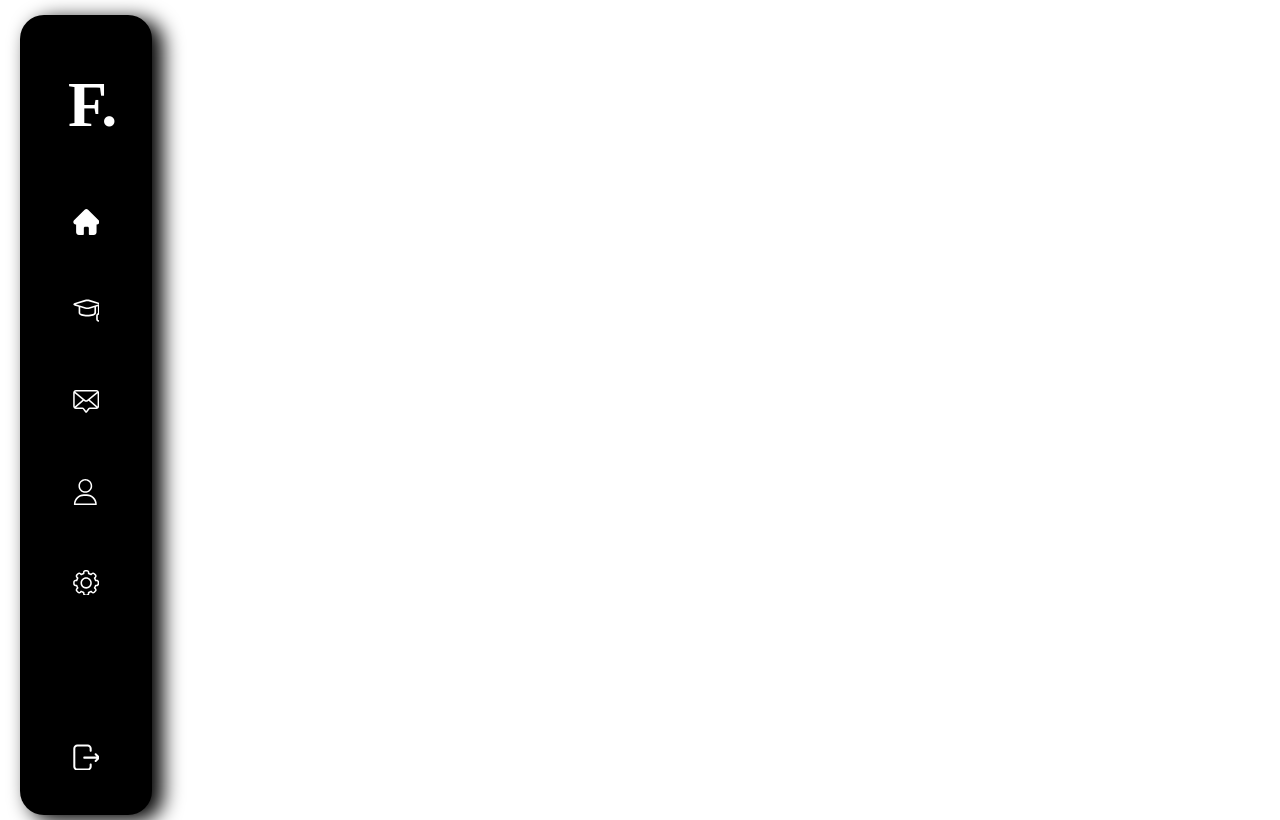
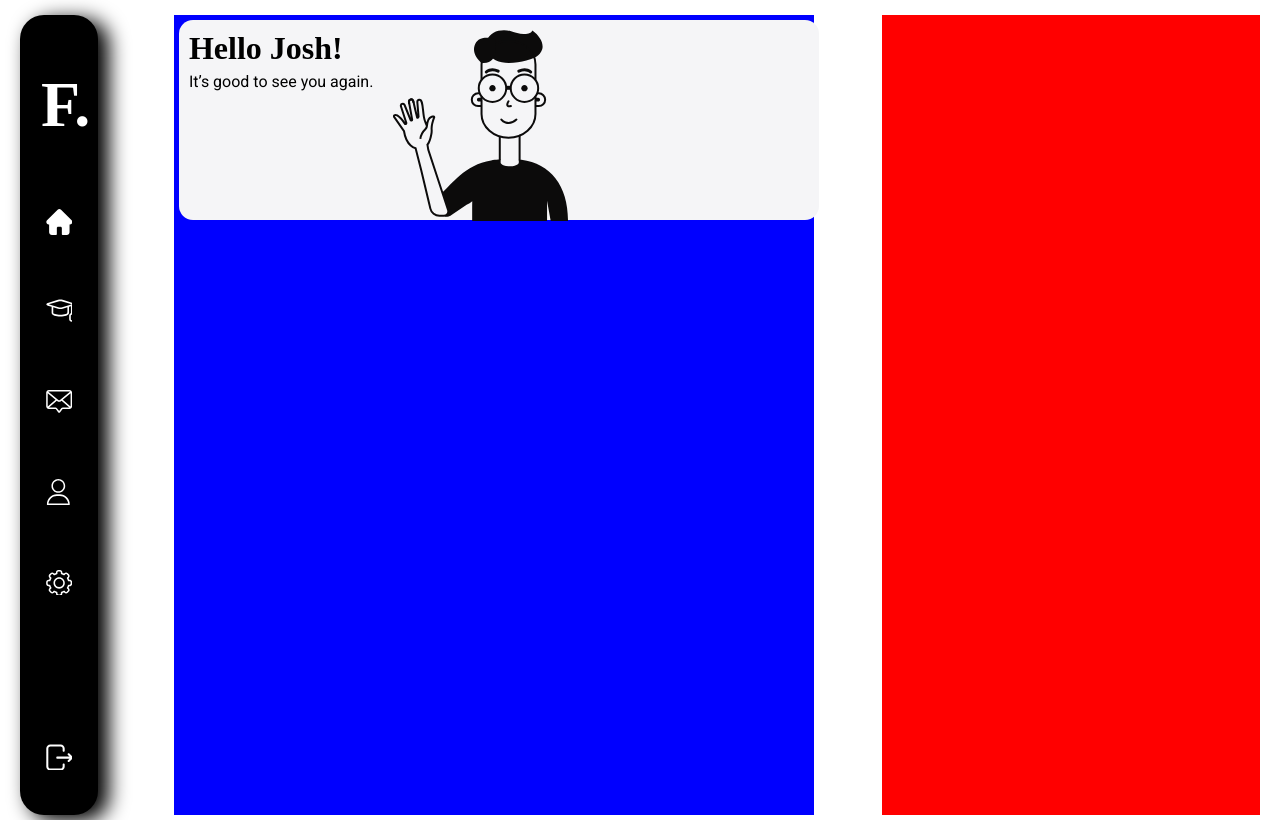
Before and after one commit to AdastroAgni/Dashboard_by_SG, a plain HTML site: page index.html in a window 1280 px wide. Drawn offline with Linux system fonts and the light colour scheme; a web font is replaced by a local one.

Commit message:
add entry for second section

```diff
--- a/index.html
+++ b/index.html
@@ -6,6 +6,7 @@
         <meta name="viewport" content="width=device-width, initial-scale=1.0">
         <title>Dushboard</title>
         <link href='https://fonts.googleapis.com/css?family=Baloo Bhai' rel='stylesheet'>
+        <link href='https://fonts.googleapis.com/css?family=Roboto' rel='stylesheet'>
         <link rel="stylesheet" href="style.css">
     </head>
     <body>
@@ -26,7 +27,15 @@
             </div>
 
             <div class="container">
-
+                <div class="entry">
+                    <div class="entry__title">
+                        <h1>Hello Josh!</h1>
+                        <p>It’s good to see you again.</p>
+                    </div>
+                    <div class="entry__user">
+                        <img src="img/img_user.svg" alt="User">
+                    </div>
+                </div>
             </div>
 
             <div class="aside">
--- a/style.css
+++ b/style.css
@@ -95,16 +95,42 @@ a{
 
 
 
-/* .container{
+/* Second ===============================================================*/
+
+.container{
     width: 50vw;
     height: 100%;
+    margin-left: 71px;
+    margin-right: 63px;
 
     background-color: blue;
 }
 
+.entry{
+
+    display: flex;
+    flex-direction: row;
+    width: 50vw;
+    height: 200px;
+    background-color: #F5F5F7;
+    border-radius: 14px;
+}
+
+.entry .entry__title h1{
+    font-family: 'Baloo Bhai';
+}
+.entry .entry__title p{
+    font-family: 'Roboto';
+}
+
+
+
+
+
+/* Third ======================================================================== */
 
 .aside{
-    width: 30vw;
+    width: 50vw;
     height: 100%;
     background-color: red;
-} */
+}
```
Also changed, not shown: img/img_user.svg (added).
